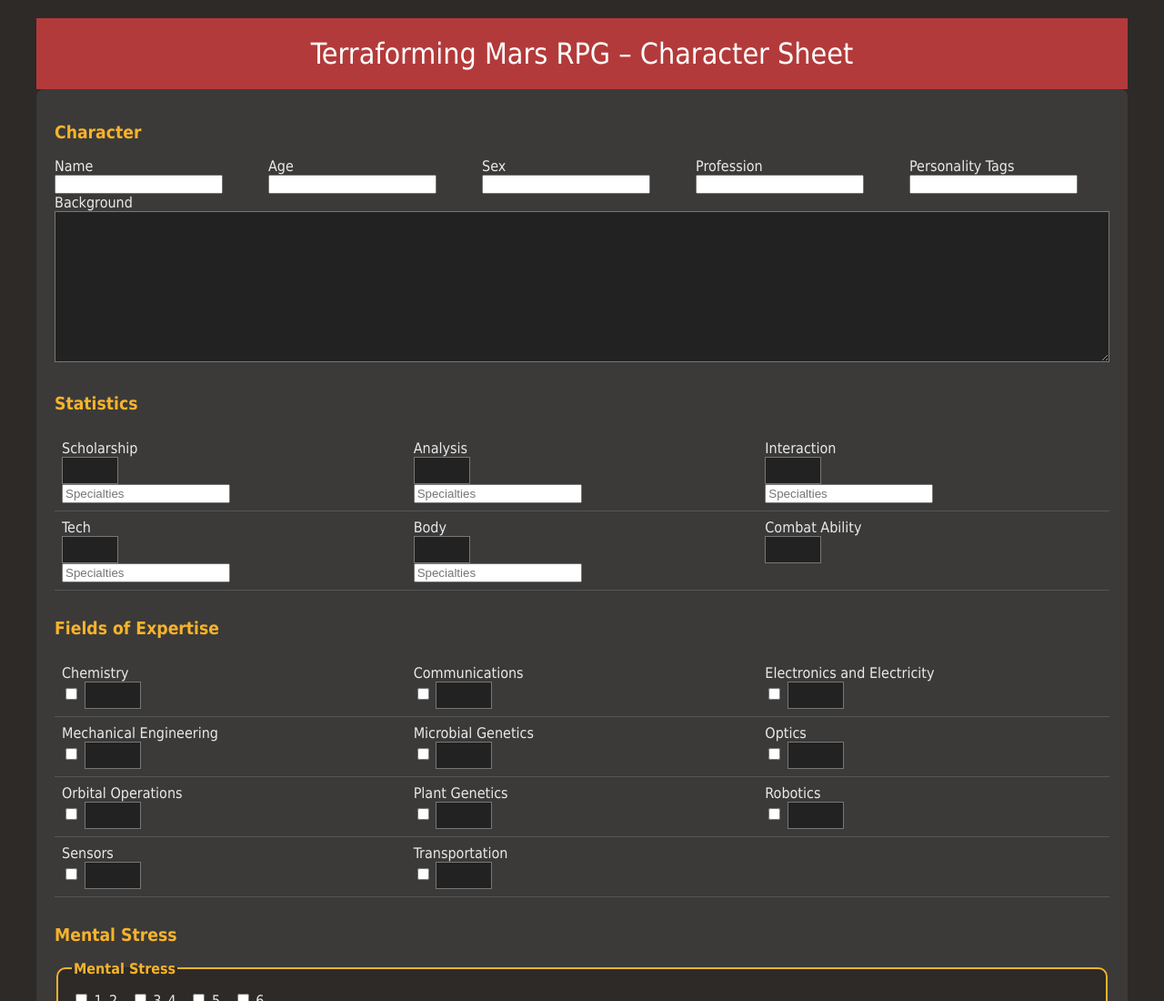
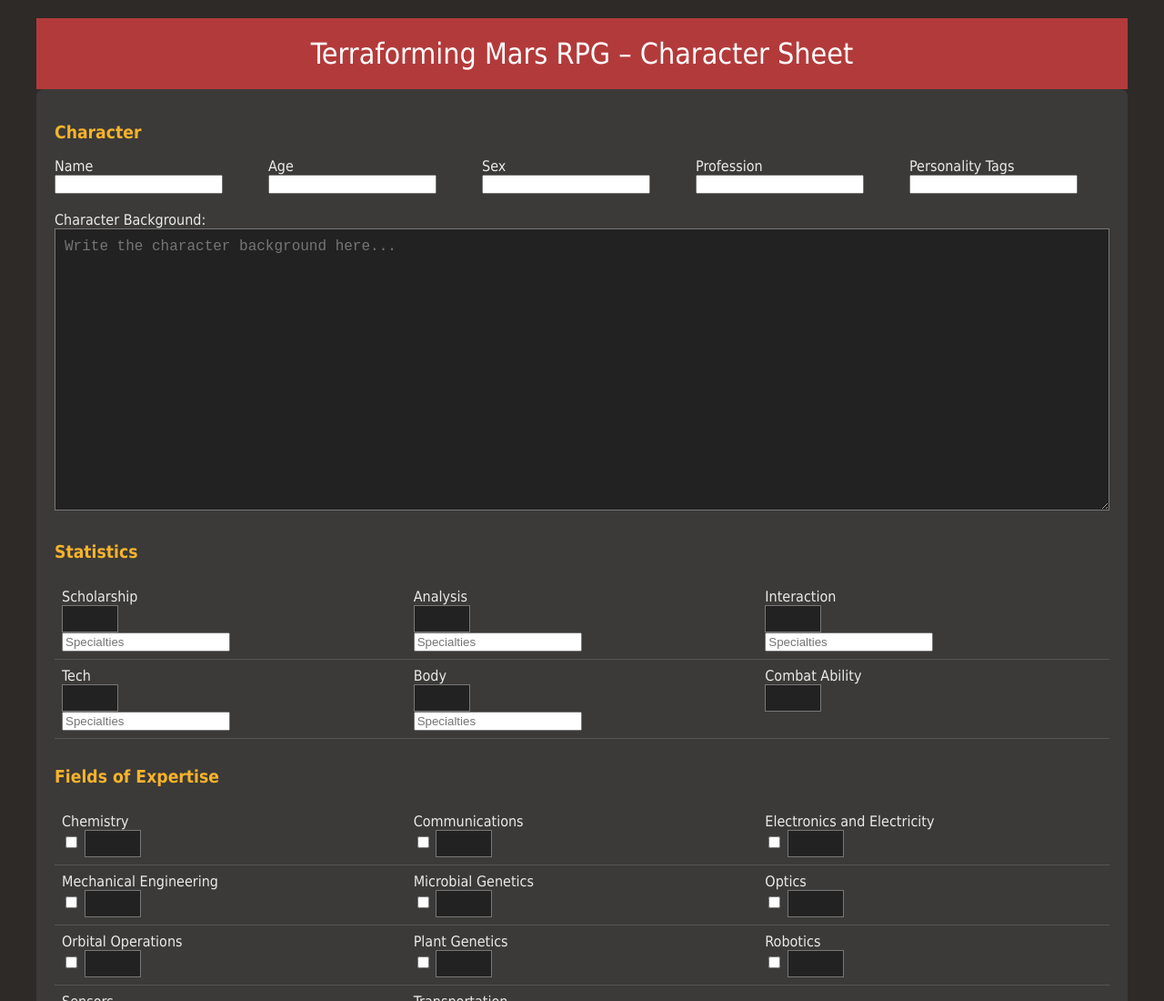
Before and after one commit to mhs2508/siemema-tfm, a plain HTML site: page tfm_rpg_character.html in a window 1280 px wide. Shown: the top 1100 px of the page at 91% size. Drawn offline with Linux system fonts and the light colour scheme.

Commit message:
Adjusted layout to 15 rows of background

```diff
--- a/siemema-de.css
+++ b/siemema-de.css
@@ -380,6 +380,13 @@ input:checked + .slider:before {
     color: #008400;
 }
 
+textarea {
+    height: auto;
+    min-height: calc(1.2em * 15 + 10px); /* 15 Zeilen + etwas Puffer */
+    line-height: 1.2em;
+    resize: vertical; /* erlaubt Benutzeranpassung, kann auch auf 'none' gesetzt werden */
+  }
+
 /* Mobile Anpassungen */
 @media (max-width: 600px) {
     header {
@@ -430,6 +437,14 @@ input:checked + .slider:before {
       padding: 0;
     }
 
+    textarea {
+        height: calc(1.2em * 15 + 10px) !important;
+        overflow: hidden !important;
+        resize: none !important;
+        border: none; /* optional: Rahmen entfernen für schöneren Ausdruck */
+        background: transparent;
+      }
+
     button, .button-container {
       display: none !important;
     }
--- a/tfm_rpg_character.html
+++ b/tfm_rpg_character.html
@@ -69,9 +69,9 @@
         <div><label>Profession<br><input type="text" name="profession"></label></div>
         <div><label>Personality Tags<br><input type="text" name="personality_tags"></label></div>
       </div>
-      <label>Background<br>
-        <textarea name="background" rows="8" style="width:100%; box-sizing:border-box;"></textarea>
-      </label>
+      <br>
+      <label for="background">Character Background:</label><br>
+      <textarea id="background" name="background" rows="15" style="width:100%; box-sizing:border-box;" placeholder="Write the character background here..."></textarea>
     </section>
 
     <section class="section">
```
